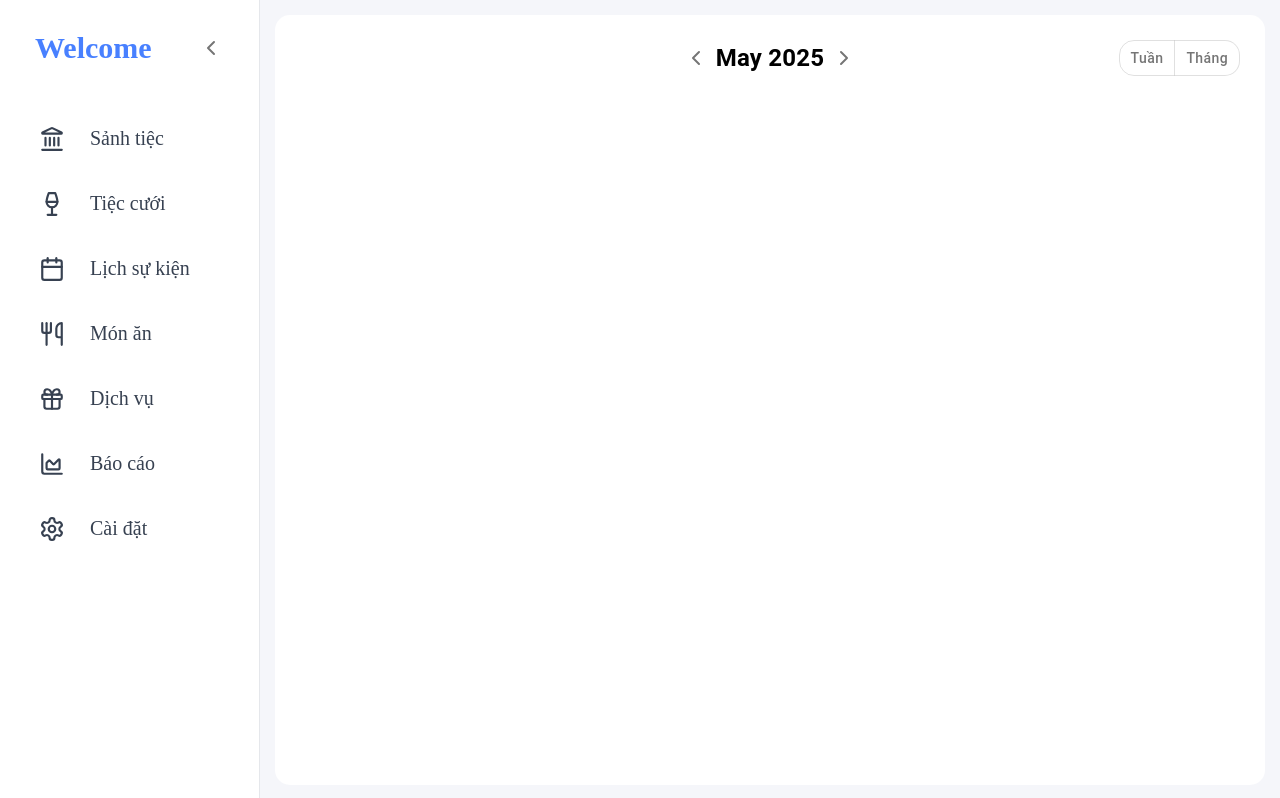
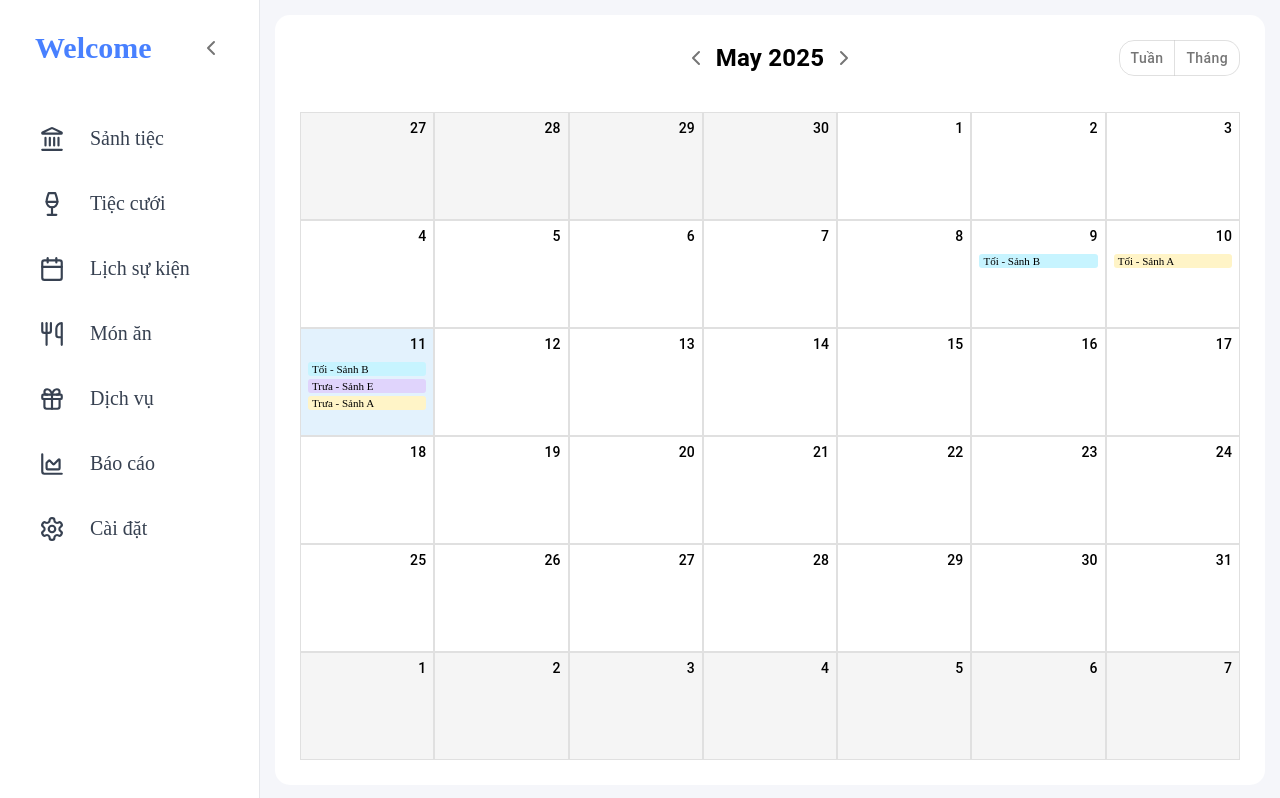
Before and after one commit to huyenbtp/WeddingMangementWeb_FE, a React (Vite) app: page /lich-su-kien/1 in a window 1280 px wide. Built offline with nearby package versions, Linux system fonts and the light colour scheme.

Commit message:
update monthly schedule

```diff
--- a/package.json
+++ b/package.json
@@ -12,6 +12,8 @@
   "dependencies": {
     "@emotion/react": "^11.14.0",
     "@emotion/styled": "^11.14.0",
+    "@fullcalendar/daygrid": "^6.1.17",
+    "@fullcalendar/react": "^6.1.17",
     "@mui/icons-material": "^7.0.2",
     "@mui/material": "^7.0.2",
     "@mui/x-date-pickers": "^8.2.0",
--- /dev/null
+++ b/src/pages/Schedule/MonthlySchedule.tsx
@@ -0,0 +1,132 @@
+import { useEffect, useRef, useState } from "react";
+import { Box, Typography, } from "@mui/material";
+import { IParty } from "../../interfaces/party.interface";
+import { defaultBgColorMap, } from "../Party/PartyTable";
+import dayjs from "dayjs";
+import isToday from "dayjs/plugin/isToday";
+
+dayjs.extend(isToday);
+
+export default function MonthlySchedule({
+    currentMonth,
+    partyData,
+    onViewPartyDetail
+}: {
+    currentMonth: dayjs.Dayjs,
+    partyData: IParty[],
+    onViewPartyDetail: (party: any) => void,
+}) {
+    const monthStart = currentMonth.startOf("month");
+    const calendarStart = monthStart.startOf('week')
+    const partyListRef = useRef<HTMLDivElement>(null);
+    const [maxParty, setMaxParty] = useState(2); // default
+
+    const updateMaxParty = () => {
+        const cellHeight = partyListRef.current?.offsetHeight;
+        const partyHeight = 14;
+        const gap = 3;
+
+        const max = Math.floor((Number(cellHeight) + gap - 15) / (partyHeight + gap));
+        setMaxParty(max);
+        console.log(cellHeight);
+    };
+
+    useEffect(() => {
+        updateMaxParty(); // Gọi lần đầu
+
+        window.addEventListener('resize', updateMaxParty);
+
+        return () => {
+            window.removeEventListener('resize', updateMaxParty);
+        };
+    }, []);
+
+    const getCalendarDates = () => {
+        return Array.from({ length: 42 }).map((_, index) =>
+            calendarStart.add(index, "day")
+        );
+    };
+
+    const monthDates = getCalendarDates();
+
+    return (
+        <Box sx={{
+            height: "100%",
+            display: 'grid',
+            gridTemplateColumns: 'repeat(7, 1fr)',
+            gridTemplateRows: 'repeat(6, 1fr)',
+        }}>
+            {monthDates.map((date, index) => {
+                const isCurrentMonth = date.month() === currentMonth.month();
+                const isTodayDate = date.isToday();
+                const datePartys = partyData.filter(e => dayjs(e.date).isSame(date, "day"));
+
+                return (
+                    <Box
+                        key={index}
+                        sx={{
+                            display: 'flex',
+                            flexDirection: 'column',
+                            justifyContent: 'space-between',
+                            padding: '5px 7px',
+                            gap: '5px',
+                            border: '1px solid #e0e0e0',
+                            backgroundColor: isTodayDate ? "#e3f2fd" : isCurrentMonth ? "#fff" : "#f5f5f5",
+                            overflow: 'hidden',
+                        }}
+                    >
+                        <Typography sx={{
+                            flex: 1,
+                            fontWeight: 500,
+                            fontSize: '14px',
+                            alignSelf: 'flex-end',
+                        }}>
+                            {date.date()}
+                        </Typography>
+
+                        <Box
+                            ref={partyListRef}
+                            sx={{
+                                flex: 3,
+                                display: 'flex',
+                                flexDirection: 'column',
+                                gap: '3px',
+                            }}>
+                            {datePartys.slice(0, maxParty).map(party => (
+                                <Box
+                                    key={party.id}
+                                    sx={{
+                                        bgcolor: defaultBgColorMap[party.hall],
+                                        padding: '0px 4px',
+                                        borderRadius: '3px',
+                                        cursor: 'pointer',
+                                        fontSize: '11px',
+                                        whiteSpace: 'nowrap',
+                                        overflow: 'hidden',
+                                        textOverflow: 'ellipsis',
+                                        lineHeight: '14px',
+                                    }}
+                                    onClick={() => onViewPartyDetail(party)}
+                                >
+                                    {party.shift} - Sảnh {party.hall}
+                                </Box>
+                            ))}
+
+                            {datePartys.length > maxParty && (
+                                <Typography
+                                    sx={{
+                                        fontSize: '11px',
+                                        lineHeight: '12px',
+                                        color: '#666666'
+                                    }}
+                                >
+                                    + {datePartys.length - maxParty}
+                                </Typography>
+                            )}
+                        </Box>
+                    </Box>
+                )
+            })}
+        </Box>
+    )
+}
--- a/src/pages/Schedule/Schedule.tsx
+++ b/src/pages/Schedule/Schedule.tsx
@@ -5,17 +5,12 @@ import { IParty } from "../../interfaces/party.interface";
 import PartyForm from "../Party/PartyForm";
 import WeeklySchedule from "./WeeklySchedule";
 import dayjs from "dayjs";
-import weekday from "dayjs/plugin/weekday";
-import isSameOrAfter from "dayjs/plugin/isSameOrAfter";
-import isSameOrBefore from "dayjs/plugin/isSameOrBefore";
 import { useParams, useNavigate } from 'react-router-dom';
 import { LocalizationProvider, StaticDatePicker } from "@mui/x-date-pickers";
 import { AdapterDayjs } from "@mui/x-date-pickers/AdapterDayjs";
+import MonthlySchedule from "./MonthlySchedule";
 
-// Extend dayjs with necessary plugins
-dayjs.extend(weekday);
-dayjs.extend(isSameOrAfter);
-dayjs.extend(isSameOrBefore);
+// Extend dayjs with necessary plugins\
 
 const initialData: IParty[] = [
   {
@@ -180,8 +175,8 @@ export default function Schedule() {
   const { view } = useParams<{ view: 'tuan' | 'thang' }>();
   const navigate = useNavigate();
   const [viewMode, setViewMode] = useState<'tuan' | 'thang'>(view || 'tuan');
-  const [currentWeekStart, setCurrentWeekStart] = useState(dayjs().startOf("week").add(1, "day"));
-  const [tempDate, setTempDate] = useState(currentWeekStart);
+  const [currentDate, setCurrentDate] = useState(dayjs());
+  const [tempDate, setTempDate] = useState(currentDate);
   const [isFormOpen, setIsFormOpen] = useState(false);
   const [detailData, setDetailData] = useState<IParty | null>(null);
   const [anchorEl, setAnchorEl] = useState<null | HTMLElement>(null);
@@ -192,6 +187,10 @@ export default function Schedule() {
     }
   }, [view]);
 
+  useEffect(() => {
+    setTempDate(currentDate);
+  }, [currentDate]);
+
   const handleChangeViewMode = (
     event: React.MouseEvent<HTMLElement>,
     newView: 'tuan' | 'thang' | null
@@ -201,29 +200,27 @@ export default function Schedule() {
     }
   };
 
-  const goToPreviousWeek = () => {
-    setCurrentWeekStart(currentWeekStart.subtract(1, "week"));
+  const goToPrevious = () => {
+    setCurrentDate(
+      viewMode === 'tuan'
+        ? currentDate.subtract(1, "week")
+        : currentDate.subtract(1, 'month'));
   };
 
-  const goToNextWeek = () => {
-    setCurrentWeekStart(currentWeekStart.add(1, "week"));
+  const goToNext = () => {
+    setCurrentDate(
+      viewMode === 'tuan'
+        ? currentDate.add(1, "week")
+        : currentDate.add(1, 'month'));
   };
-
-  const getWeekDates = () => {
-    return Array.from({ length: 7 }).map((_, index) =>
-      currentWeekStart.add(index, "day")
-    );
-  };
-
-  const weekDates = getWeekDates();
 
   const handleOpenCalendar = (event: React.MouseEvent<HTMLElement>) => {
     setAnchorEl(event.currentTarget);
   };
 
   const handleCloseCalendar = (save: boolean) => {
-    if (save) setCurrentWeekStart(tempDate.startOf("week").add(1, "day"));
-    else setTempDate(currentWeekStart);
+    if (save) setCurrentDate(tempDate);
+    else setTempDate(currentDate);
     setAnchorEl(null)
   };
 
@@ -234,6 +231,9 @@ export default function Schedule() {
 
   return (
     <Box sx={{
+      display: "flex",
+      flexDirection: 'column',
+      justifyContent: 'space-between',
       height: "100%",
       overflow: 'hidden',
       backgroundColor: '#fff',
@@ -245,19 +245,18 @@ export default function Schedule() {
         display: "flex",
         justifyContent: "center",
         alignItems: "center",
-        marginBottom: '50px',
         position: 'relative',
       }}>
-        <IconButton onClick={goToPreviousWeek}><ChevronLeft /></IconButton>
+        <IconButton onClick={goToPrevious}><ChevronLeft /></IconButton>
         <Typography onClick={handleOpenCalendar}
           sx={{
             fontSize: '24px',
             fontWeight: 'bold',
             cursor: 'pointer'
           }}>
-          {`${weekDates[6].format("MMMM")} ${weekDates[0].format("YYYY")}`}
+          {`${currentDate.endOf('week').format("MMMM")} ${currentDate.add(6, 'day').format("YYYY")}`}
         </Typography>
-        <IconButton onClick={goToNextWeek}><ChevronRight /></IconButton>
+        <IconButton onClick={goToNext}><ChevronRight /></IconButton>
 
         <LocalizationProvider dateAdapter={AdapterDayjs}>
           <Popover
@@ -392,16 +391,20 @@ export default function Schedule() {
       </Box>
 
       <Box sx={{
-        height: "85%",
+        height: "90%",
       }}>
         {viewMode === 'tuan' ? (
           <WeeklySchedule
-            weekDates={weekDates}
+            currentWeek={currentDate}
             partyData={initialData}
             onViewPartyDetail={handleViewDetail}
           />
         ) : (
-          null
+          <MonthlySchedule
+            currentMonth={currentDate}
+            partyData={initialData}
+            onViewPartyDetail={handleViewDetail}
+          />
         )}
 
       </Box>
```
Also changed, not shown: src/pages/Schedule/WeeklySchedule.tsx (+32 -11 lines), src/App.css (line endings or trailing spaces), 1 other file (tests, documents, lock files or other folders).
